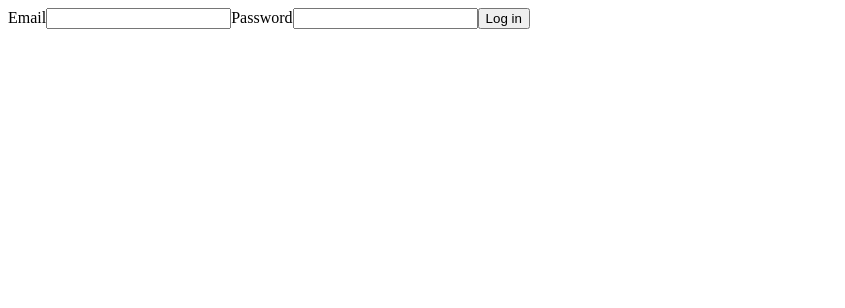
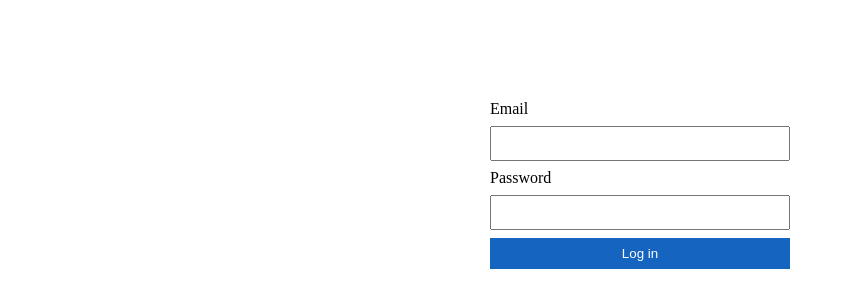
Before and after one commit to Oumaima-Ben-EL-Bey/service-desk-frontend, an Angular app: page / in a window 1280 px wide. Shown: the top 308 px of the page, without its empty margins (0-845 px from the left). Built offline with nearby package versions, Linux system fonts and the light colour scheme.

Commit message:
style: lay out and style the login form
Stack the form as a centered fixed-width flex column, pad the
inputs, and give the submit button a solid blue treatment.

```diff
--- a/src/app/login/login.css
+++ b/src/app/login/login.css
@@ -0,0 +1,18 @@
+form {
+  display: flex;
+  flex-direction: column;
+  width: 300px;
+  margin: 100px auto 0;
+  gap: 8px;
+}
+
+input {
+  padding: 8px;
+}
+button {
+  padding: 8px;
+  background: #1565c0;
+  color: white;
+  border: none;
+  cursor: pointer;
+}
```
